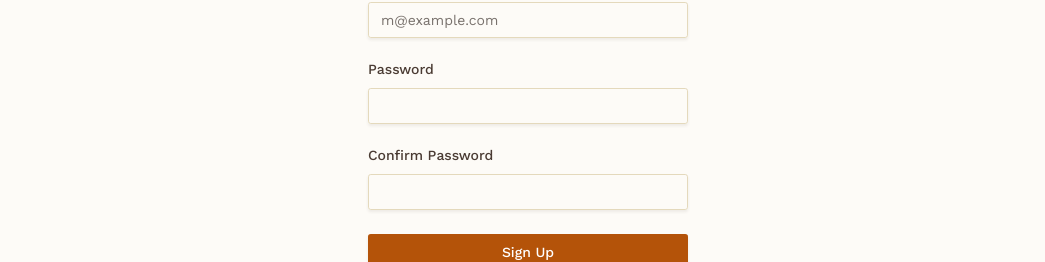
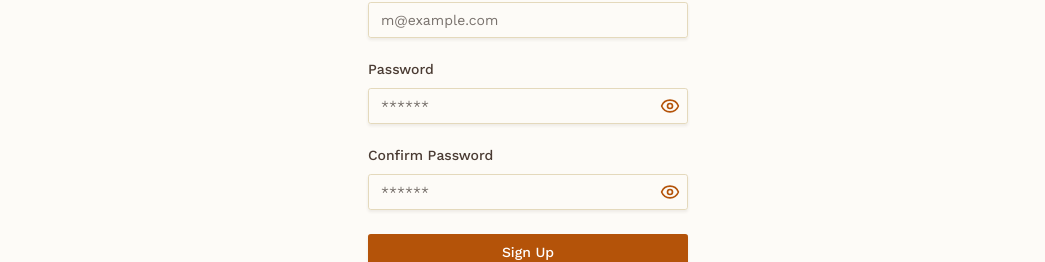
Before and after one commit to BS-Joy/task-slayer, a Next.js app: page /signup in a window 1280 px wide. Shown: the part 348-610 px from the top of the page, without its empty margins (112-1157 px from the left). Built offline with nearby package versions, Linux system fonts and the light colour scheme; no server answers.

Commit message:
show password feature on password field implemented

```diff
--- a/components/login/login-form.jsx
+++ b/components/login/login-form.jsx
@@ -8,10 +8,13 @@ import { login } from "@/app/actions/auth/authActions";
 import { useState } from "react";
 import ButtonLoader from "../ButtonLoader";
 import { useRouter } from "next/navigation";
+import { Eye, EyeOff } from "lucide-react";
+import { toast } from "sonner";
 
 export function LoginForm({ className, ...props }) {
   const [loading, setLoading] = useState(false);
-  const [errormsg, setErrormsg] = useState("");
+  // const [errormsg, setErrormsg] = useState("");
+  const [showPassword, setShowPassword] = useState(false);
 
   const router = useRouter();
 
@@ -30,10 +33,9 @@ export function LoginForm({ className, ...props }) {
     if (res?.user?.id) {
       setLoading(false);
       router.push("/");
-    } else if (res?.__isAuthError) {
-      console.log(res?.status);
-      setErrormsg(res.message);
+    } else if (res?.isAuthError) {
       setLoading(false);
+      toast.error(res?.message || "Authentication error");
     }
   };
   return (
@@ -64,15 +66,39 @@ export function LoginForm({ className, ...props }) {
         <div className="grid gap-3">
           <div className="flex items-center">
             <Label htmlFor="password">Password</Label>
-            <Link
+            {/* <Link
               href="#"
               className="ml-auto text-sm underline-offset-4 hover:underline"
             >
               Forgot your password?
-            </Link>
+            </Link> */}
           </div>
-          <Input id="password" name="password" type="password" required />
+          <div className="relative">
+            <Input
+              id="password"
+              name="password"
+              placeholder="******"
+              type={showPassword ? "text" : "password"}
+              required
+            />
+            {showPassword ? (
+              <span
+                className="absolute text-primary right-2 top-2 cursor-pointer"
+                onClick={() => setShowPassword(false)}
+              >
+                <EyeOff size={20} />
+              </span>
+            ) : (
+              <span
+                className="absolute text-primary right-2 top-2 cursor-pointer"
+                onClick={() => setShowPassword(true)}
+              >
+                <Eye size={20} />
+              </span>
+            )}
+          </div>
         </div>
+        {/* <p className="text-center text-red-500">{errormsg}lakjsdflkajsdflk</p> */}
         <Button type="submit" disabled={loading} className="w-full">
           {loading ? <ButtonLoader /> : "Login"}
         </Button>
--- a/components/signup/signup-form.jsx
+++ b/components/signup/signup-form.jsx
@@ -8,12 +8,15 @@ import Link from "next/link";
 import { signup } from "@/app/actions/auth/authActions";
 import { redirect } from "next/navigation";
 import ButtonLoader from "../ButtonLoader";
+import { Eye, EyeOff } from "lucide-react";
 
 export function SignupForm({ className, ...props }) {
   const [password, setPassword] = useState("");
   const [confirmPassword, setConfirmPassword] = useState("");
   const [error, setError] = useState("");
   const [loading, setLoading] = useState(false);
+  const [showPassword, setShowPassword] = useState(false);
+  const [showConfirmPassword, setShowConfirmPassword] = useState(false);
 
   const handleSubmit = async (e) => {
     e.preventDefault();
@@ -76,26 +79,62 @@ export function SignupForm({ className, ...props }) {
         {/* password field */}
         <div className="grid gap-3">
           <Label htmlFor="password">Password</Label>
+          <div className="relative">
             <Input
               id="password"
-            type="password"
+              type={showPassword ? "text" : "password"}
               name="password"
               required
+              placeholder="******"
               value={password}
               onChange={(e) => setPassword(e.target.value)}
             />
+            {showPassword ? (
+              <span
+                className="absolute text-primary right-2 top-2 cursor-pointer"
+                onClick={() => setShowPassword(false)}
+              >
+                <EyeOff size={20} />
+              </span>
+            ) : (
+              <span
+                className="absolute text-primary right-2 top-2 cursor-pointer"
+                onClick={() => setShowPassword(true)}
+              >
+                <Eye size={20} />
+              </span>
+            )}
+          </div>
         </div>
 
         {/* confirm password field */}
         <div className="grid gap-3">
           <Label htmlFor="confirm-password">Confirm Password</Label>
+          <div className="relative">
             <Input
               id="confirm-password"
-            type="password"
+              type={showConfirmPassword ? "text" : "password"}
               required
+              placeholder="******"
               value={confirmPassword}
               onChange={(e) => setConfirmPassword(e.target.value)}
             />
+            {showConfirmPassword ? (
+              <span
+                className="absolute text-primary right-2 top-2 cursor-pointer"
+                onClick={() => setShowConfirmPassword(false)}
+              >
+                <EyeOff size={20} />
+              </span>
+            ) : (
+              <span
+                className="absolute text-primary right-2 top-2 cursor-pointer"
+                onClick={() => setShowConfirmPassword(true)}
+              >
+                <Eye size={20} />
+              </span>
+            )}
+          </div>
         </div>
         {error && (
           <div className="text-red-500 text-sm text-center">{error}</div>
```
Lines whose indentation alone changed are shown as unchanged.
